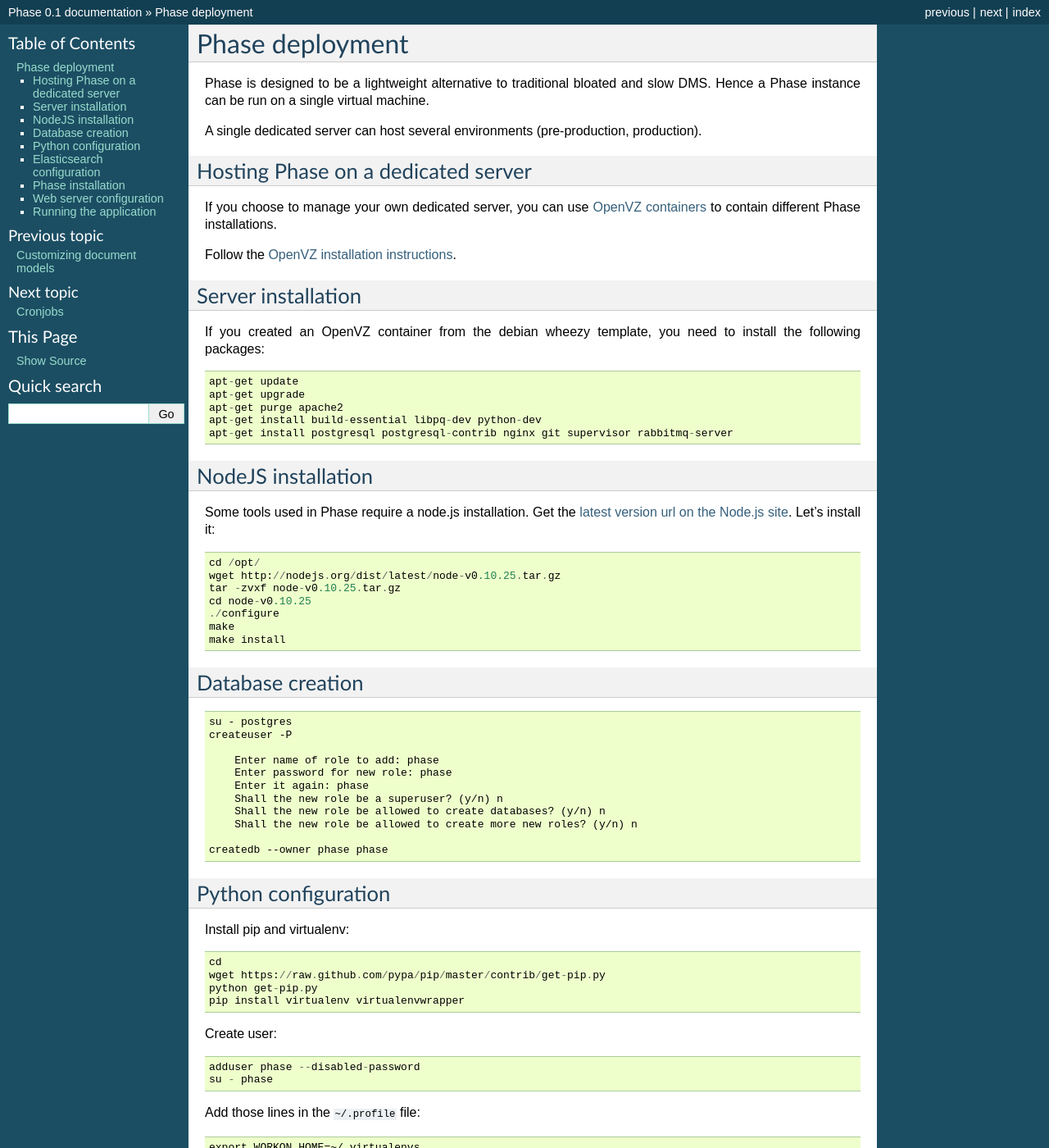
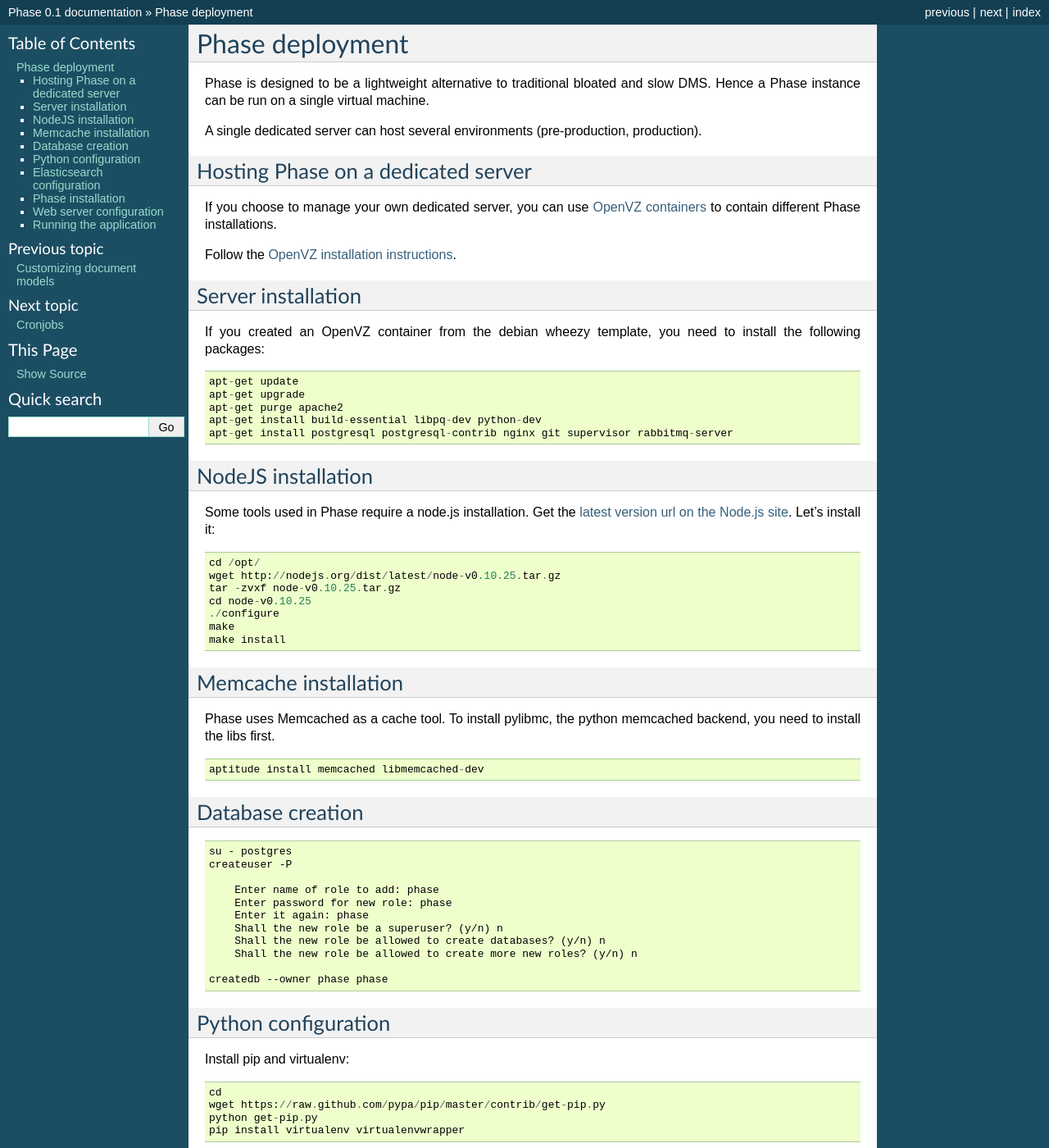
Before and after one commit to Talengi/phase, a Sphinx documentation site: the page built from docs/deployment.rst, in a window 1280 px wide and 1400 px high. Shown: the whole window at 82% size. Built offline with Sphinx 7.4.7, drawn with Linux system fonts in a browser that asks for light colours.

Commit message:
Updating doc with mcached installation

```diff
--- a/docs/deployment.rst
+++ b/docs/deployment.rst
@@ -41,6 +41,17 @@
     ./configure
     make
     make install
+
+
+Memcache installation
+---------------------
+
+Phase uses Memcached as a cache tool. To install pylibmc, the python memcached
+backend, you need to install the libs first.
+
+::
+
+    aptitude install memcached libmemcached-dev
 
 
 Database creation
```
